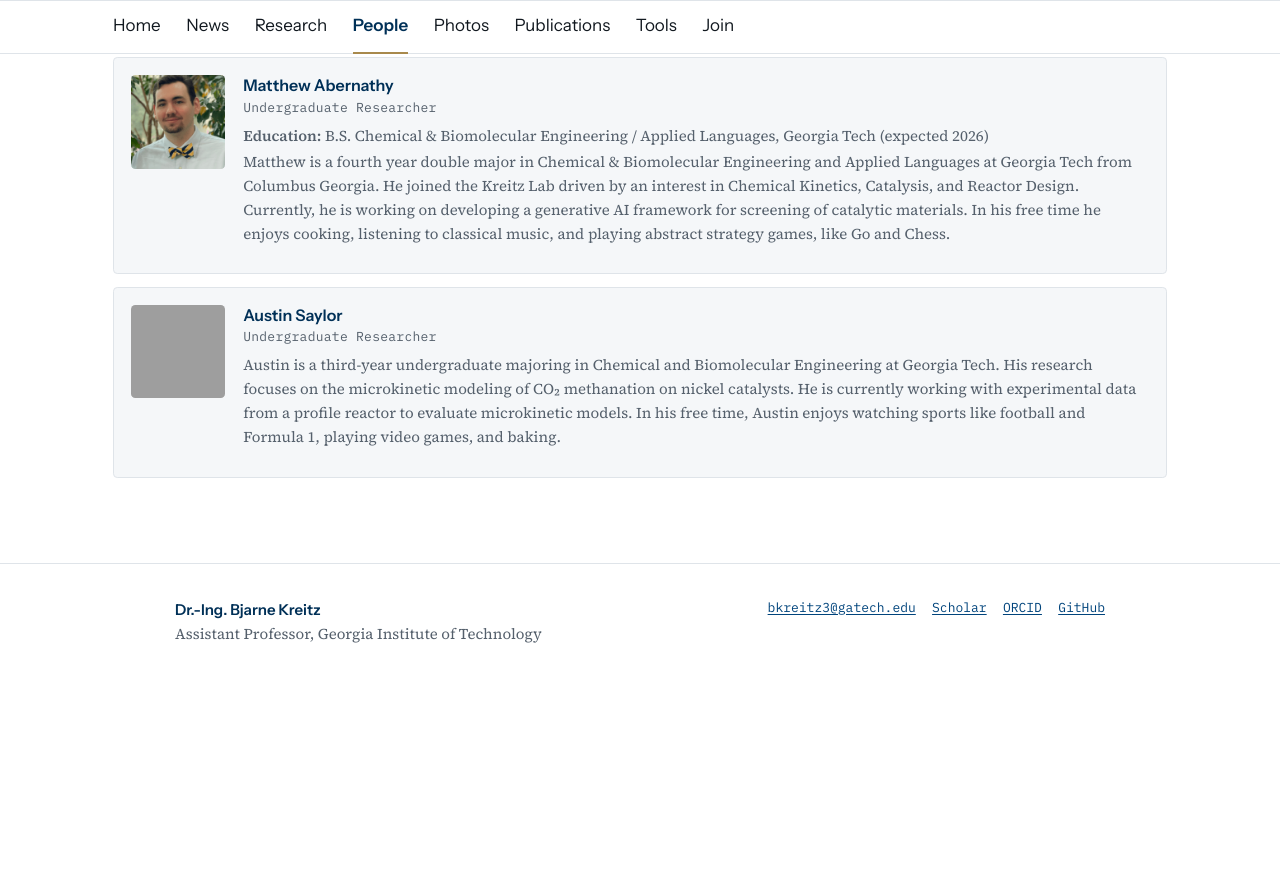
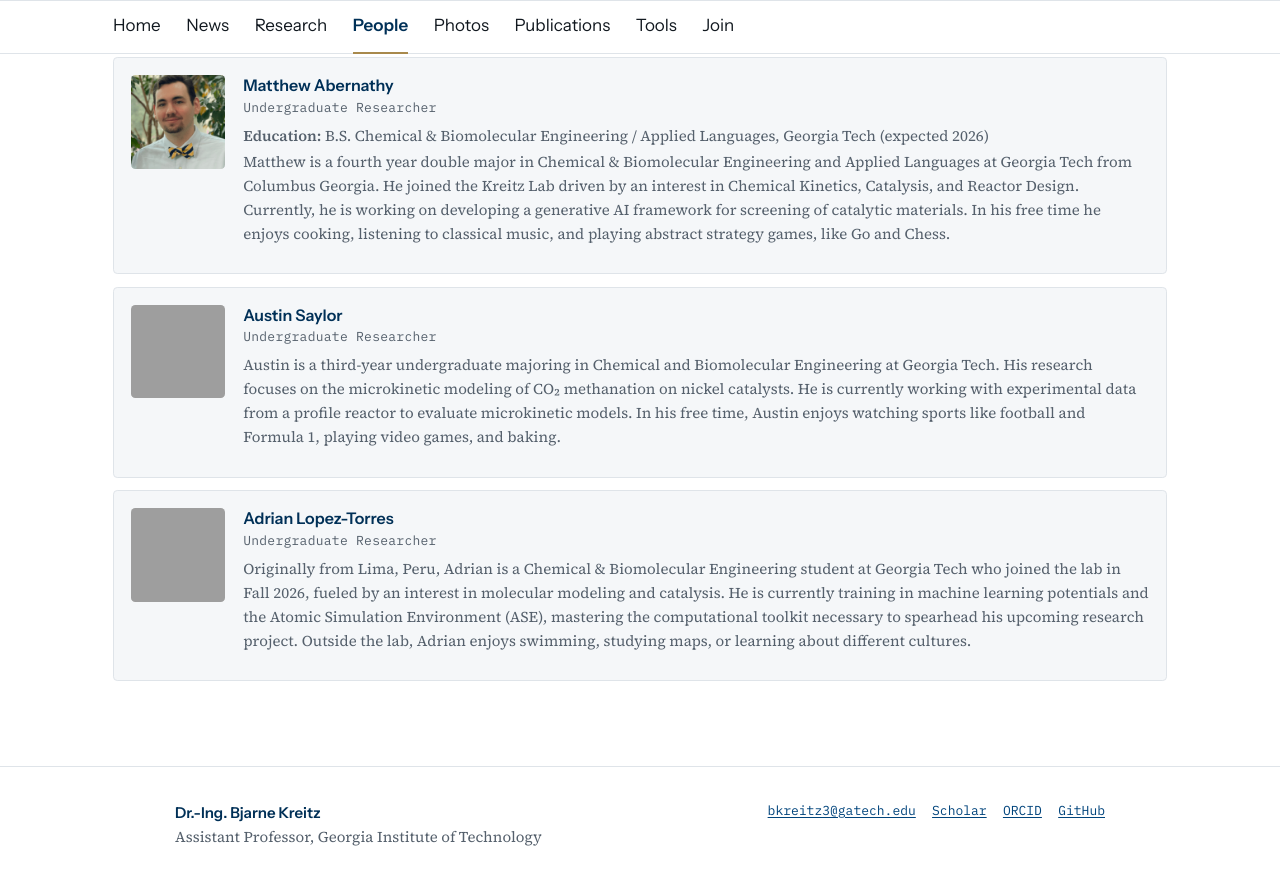
Before and after one commit to kreitz-group/kreitz-group.github.io, a Jekyll site: the page built from pages/people.md, in a window 1280 px wide and 900 px high, scrolled down 1489 px. Shown: the top 885 px of the window. Built offline with Jekyll 4.4.1, drawn with Linux system fonts in a browser that asks for light colours; before the commit the page ends 2186 px from its top, so only the background shows below that; grey boxes are pictures that could not be loaded.

Commit message:
add Adrian

```diff
--- a/_data/people.yml
+++ b/_data/people.yml
@@ -106,6 +106,22 @@
 #   linkedin: ""
 #   cv_url: ""
 
+- id: adrian-lopez
+  name: "Adrian Lopez-Torres"
+  role: "Undergraduate Researcher"
+  status: current
+  type: undergraduate
+  photo: "adrian-lopez.jng"
+  education: ""
+  info: "Originally from Lima, Peru, Adrian is a Chemical & Biomolecular Engineering student at Georgia Tech who joined the lab in Fall 2026, fueled by an interest in molecular modeling and catalysis. He is currently training in machine learning potentials and the Atomic Simulation Environment (ASE), mastering the computational toolkit necessary to spearhead his upcoming research project. Outside the lab, Adrian enjoys swimming, studying maps, or learning about different cultures."
+  year_joined: 2026
+  current_position: ""
+  email: ""
+  github: ""
+  google_scholar: ""
+  linkedin: ""
+  cv_url: ""
+
 - id: austin-saylor
   name: "Austin Saylor"
   role: "Undergraduate Researcher"
```
Also changed, not shown: assets/images/people/adrian-lopez.png (added).
